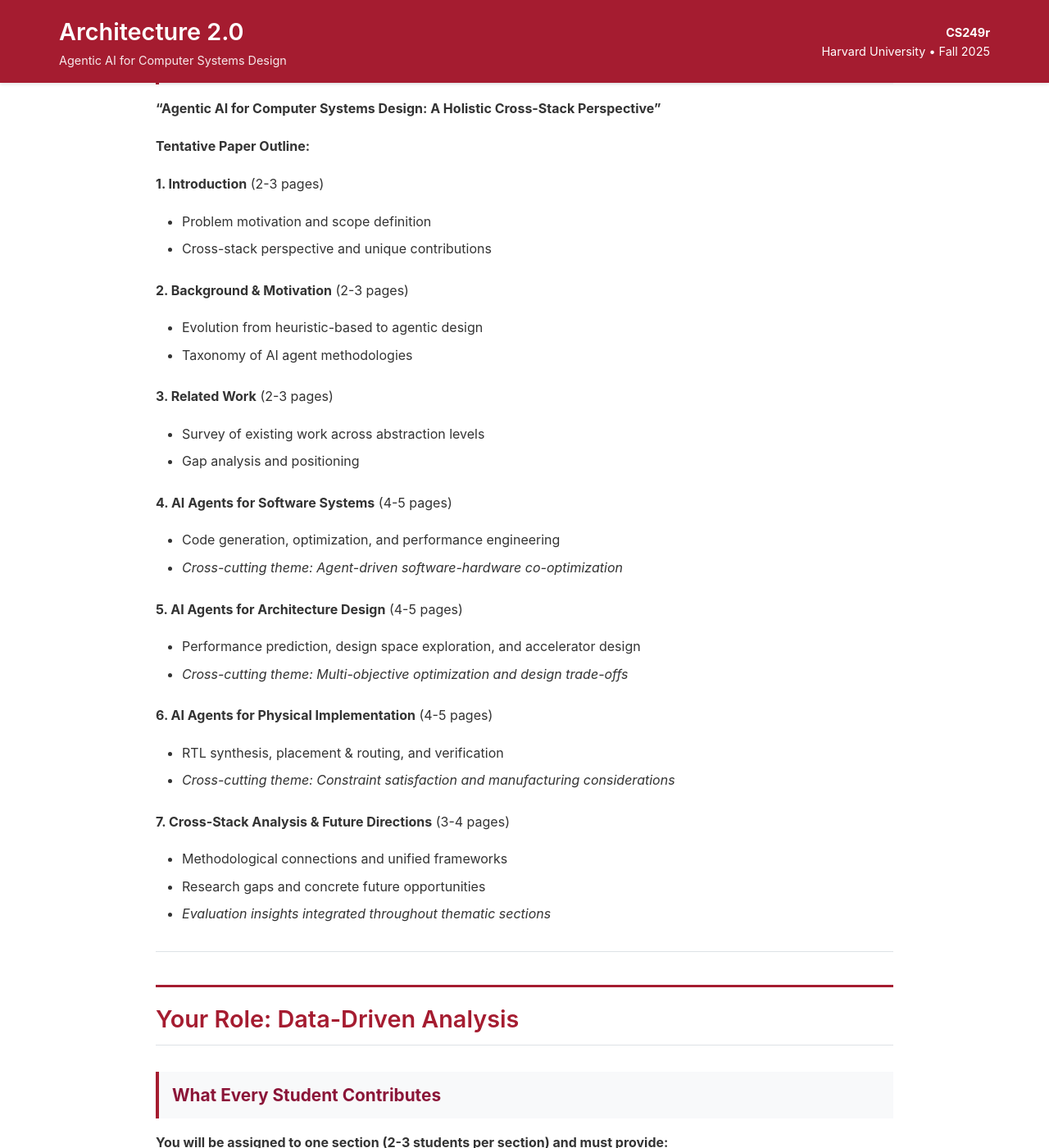
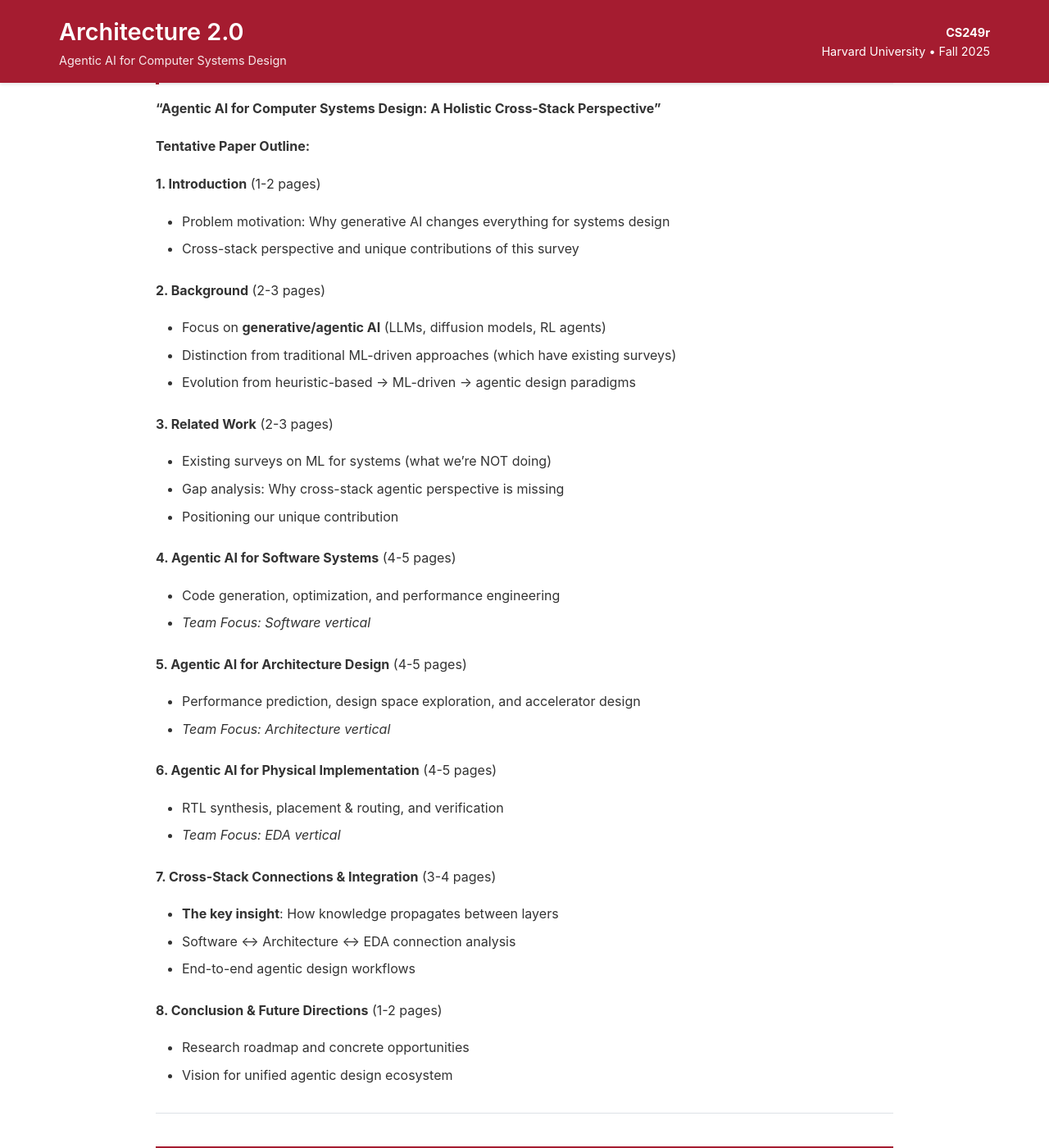
Before and after one commit to harvard-edge/cs249r_fall2025, a Jekyll site: the page built from course/project.md, in a window 1280 px wide and 1400 px high, scrolled down 842 px. Shown: the whole window at 82% size. Built offline with Jekyll 4.4.1, drawn with Linux system fonts in a browser that asks for light colours; our own code applies the rules of GitHub Pages for plain Markdown files; some of the changed text lies outside the part shown.

Commit message:
Address competitive concerns and clarify paper structure
- Remove survey project from main navigation (avoid being scooped)
- Revise outline to focus on generative/agentic AI vs traditional ML approaches
- Add conclusion section and cross-stack connection analysis
- Clarify vertical track structure (Software/Architecture/EDA teams)
- Add connection diagram showing knowledge propagation between layers

```diff
--- a/_layouts/default.html
+++ b/_layouts/default.html
@@ -506,7 +506,6 @@
                     <li><a href="/cs249r_fall2025/course/syllabus">📋 Syllabus</a></li>
                     <li><a href="/cs249r_fall2025/course/schedule">📅 Schedule</a></li>
                     <li><a href="/cs249r_fall2025/course/assignments">📝 Assignments</a></li>
-                    <li><a href="/cs249r_fall2025/course/project">🎯 Survey Project</a></li>
                     <li><a href="/cs249r_fall2025/course/notes">📓 Class Notes</a></li>
                     <li><a href="/cs249r_fall2025/content/resources">📚 Resources</a></li>
                 </ul>
--- a/course/project.md
+++ b/course/project.md
@@ -22,42 +22,48 @@ layout: default
 
 **Tentative Paper Outline:**
 
-**1. Introduction** (2-3 pages)
-- Problem motivation and scope definition
-- Cross-stack perspective and unique contributions
+**1. Introduction** (1-2 pages)
+- Problem motivation: Why generative AI changes everything for systems design
+- Cross-stack perspective and unique contributions of this survey
 
-**2. Background & Motivation** (2-3 pages)
-- Evolution from heuristic-based to agentic design
-- Taxonomy of AI agent methodologies
+**2. Background** (2-3 pages)
+- Focus on **generative/agentic AI** (LLMs, diffusion models, RL agents)
+- Distinction from traditional ML-driven approaches (which have existing surveys)
+- Evolution from heuristic-based → ML-driven → agentic design paradigms
 
 **3. Related Work** (2-3 pages)
-- Survey of existing work across abstraction levels
-- Gap analysis and positioning
+- Existing surveys on ML for systems (what we're NOT doing)
+- Gap analysis: Why cross-stack agentic perspective is missing
+- Positioning our unique contribution
 
-**4. AI Agents for Software Systems** (4-5 pages)
+**4. Agentic AI for Software Systems** (4-5 pages)
 - Code generation, optimization, and performance engineering
-- *Cross-cutting theme: Agent-driven software-hardware co-optimization*
+- *Team Focus: Software vertical*
 
-**5. AI Agents for Architecture Design** (4-5 pages)
+**5. Agentic AI for Architecture Design** (4-5 pages)
 - Performance prediction, design space exploration, and accelerator design
-- *Cross-cutting theme: Multi-objective optimization and design trade-offs*
+- *Team Focus: Architecture vertical*
 
-**6. AI Agents for Physical Implementation** (4-5 pages)
+**6. Agentic AI for Physical Implementation** (4-5 pages)
 - RTL synthesis, placement & routing, and verification
-- *Cross-cutting theme: Constraint satisfaction and manufacturing considerations*
+- *Team Focus: EDA vertical*
 
-**7. Cross-Stack Analysis & Future Directions** (3-4 pages)
-- Methodological connections and unified frameworks
-- Research gaps and concrete future opportunities
-- *Evaluation insights integrated throughout thematic sections*
+**7. Cross-Stack Connections & Integration** (3-4 pages)
+- **The key insight**: How knowledge propagates between layers
+- Software ↔ Architecture ↔ EDA connection analysis
+- End-to-end agentic design workflows
+
+**8. Conclusion & Future Directions** (1-2 pages)
+- Research roadmap and concrete opportunities
+- Vision for unified agentic design ecosystem
 
 ---
 
-## Your Role: Data-Driven Analysis
+## Your Role: Focused Vertical Analysis
 
 ### What Every Student Contributes
 
-**You will be assigned to one section (2-3 students per section) and must provide:**
+**You will be assigned to one vertical track (2-3 students per track) and must provide:**
 
 1. **Comprehensive Literature Analysis** (20-25 key papers in your section)
 2. **Data-Driven Insights** through systematic extraction and analysis of existing results
```
